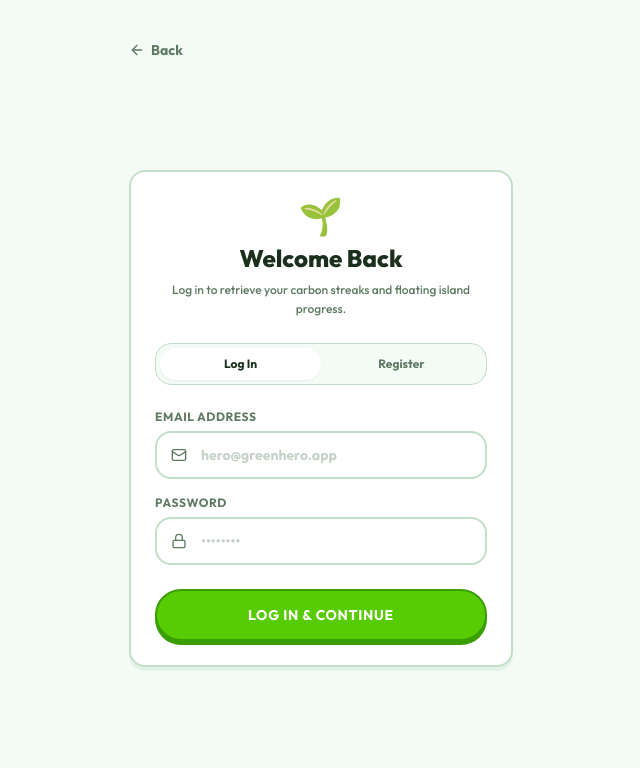
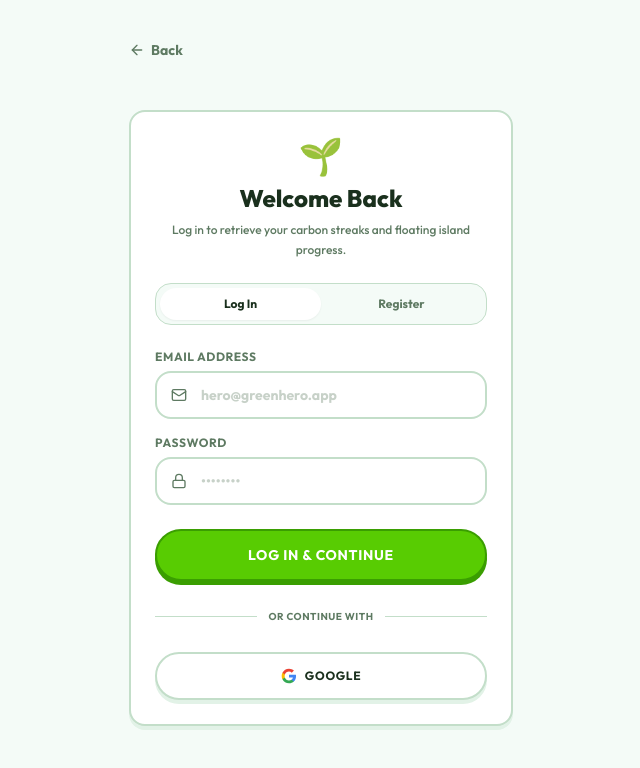
Before and after one commit to devvikax/PromptWars_03, a Next.js app: page /auth in a window 1280 px wide. Shown: the top 768 px of the page, without its empty margins (319-959 px from the left). Built offline with nearby package versions, Linux system fonts and the light colour scheme; no server answers.

Commit message:
feat: add Google Sign-In support using Firebase Auth

```diff
--- a/app/auth/page.tsx
+++ b/app/auth/page.tsx
@@ -11,8 +11,19 @@ import { useToastStore } from "@/store/toast-store"
 
 export default function AuthPage() {
   const router = useRouter()
-  const { login, register, isLoading, error } = useAuth()
+  const { login, register, loginWithGoogle, isLoading, error } = useAuth()
   const addToast = useToastStore((state) => state.addToast)
+
+  const handleGoogleSignIn = async () => {
+    const ok = await loginWithGoogle()
+    if (ok) {
+      setSuccess(true)
+      addToast("Successfully logged in with Google!", "success")
+      setTimeout(() => {
+        router.push("/dashboard")
+      }, 1500)
+    }
+  }
 
   const [email, setEmail] = React.useState("")
   const [password, setPassword] = React.useState("")
@@ -182,6 +193,42 @@ export default function AuthPage() {
                   {mode === "login" ? "Log In & Continue" : "Create Account"}
                 </Button>
               </form>
+
+              {/* Divider */}
+              <div className="flex items-center my-1">
+                <div className="flex-1 border-t border-border-light dark:border-border-dark"></div>
+                <span className="px-3 text-[10px] font-bold uppercase tracking-wider text-text-muted-light dark:text-text-muted-dark">Or continue with</span>
+                <div className="flex-1 border-t border-border-light dark:border-border-dark"></div>
+              </div>
+
+              {/* Google Button */}
+              <Button
+                variant="outline"
+                type="button"
+                disabled={isLoading}
+                onClick={handleGoogleSignIn}
+                className="w-full flex items-center justify-center gap-2 border-2 border-border-light hover:border-primaryGreen dark:border-border-dark dark:hover:border-primaryGreen text-xs font-bold"
+              >
+                <svg className="w-4 h-4 flex-shrink-0" viewBox="0 0 24 24">
+                  <path
+                    fill="#4285F4"
+                    d="M22.56 12.25c0-.78-.07-1.53-.2-2.25H12v4.26h5.92c-.26 1.37-1.04 2.53-2.21 3.31v2.77h3.57c2.08-1.92 3.28-4.74 3.28-8.09z"
+                  />
+                  <path
+                    fill="#34A853"
+                    d="M12 23c2.97 0 5.46-.98 7.28-2.66l-3.57-2.77c-.98.66-2.23 1.06-3.71 1.06-2.86 0-5.29-1.93-6.16-4.53H2.18v2.84C3.99 20.53 7.7 23 12 23z"
+                  />
+                  <path
+                    fill="#FBBC05"
+                    d="M5.84 14.09c-.22-.66-.35-1.36-.35-2.09s.13-1.43.35-2.09V7.06H2.18C1.43 8.55 1 10.22 1 12s.43 3.45 1.18 4.94l2.85-2.22.81-.63z"
+                  />
+                  <path
+                    fill="#EA4335"
+                    d="M12 5.38c1.62 0 3.06.56 4.21 1.64l3.15-3.15C17.45 2.09 14.97 1 12 1 7.7 1 3.99 3.47 2.18 7.06l3.66 2.84c.87-2.6 3.3-4.52 6.16-4.52z"
+                  />
+                </svg>
+                <span>Google</span>
+              </Button>
             </motion.div>
           ) : (
             <motion.div
--- a/hooks/use-auth.ts
+++ b/hooks/use-auth.ts
@@ -5,6 +5,7 @@ import { useSessionStore } from "@/store/session-store"
 import {
   signInWithEmailPassword,
   registerWithEmailPassword,
+  signInWithGoogle,
   signOutUser,
 } from "@/services/auth"
 
@@ -36,6 +37,10 @@ export function useAuth() {
     loginAsGuest,
     login: handleLogin,
     register: handleRegister,
+    loginWithGoogle: async (): Promise<boolean> => {
+      clearError()
+      return await signInWithGoogle()
+    },
     logout: handleLogout,
   }
 }
--- a/services/auth.ts
+++ b/services/auth.ts
@@ -3,7 +3,9 @@ import {
   signOut as firebaseSignOut,
   onAuthStateChanged,
   signInWithEmailAndPassword,
-  createUserWithEmailAndPassword
+  createUserWithEmailAndPassword,
+  GoogleAuthProvider,
+  signInWithPopup
 } from "firebase/auth"
 import { useAuthStore } from "@/store/auth-store"
 import { useSessionStore } from "@/store/session-store"
@@ -210,6 +212,70 @@ export async function signInWithEmailPassword(email: string, password: string):
   }
 }
 
+export async function signInWithGoogle(): Promise<boolean> {
+  const { setError, setLoading } = useSessionStore.getState()
+  setLoading(true)
+  setError(null)
+
+  if (isPlaceholderMode) {
+    await new Promise((resolve) => setTimeout(resolve, 800))
+    const mockUserId = "usr_mock_google_" + Math.random().toString(36).substring(2, 9)
+    document.cookie = `fb-access-token=mock-token-${mockUserId}; path=/; max-age=${60 * 60 * 24 * 7}; SameSite=Lax`
+
+    useAuthStore.getState().setSessionUser({
+      id: mockUserId,
+      email: "google-user@example.com",
+    })
+
+    await syncAndMergeGuestProgress(mockUserId)
+    setLoading(false)
+    return true
+  }
+
+  try {
+    if (!auth) throw new Error("Firebase Auth is not initialized.")
+    const provider = new GoogleAuthProvider()
+    const result = await signInWithPopup(auth, provider)
+      .catch((err) => {
+        console.error("Google sign in failed:", err)
+        let userMessage = err.message || "Failed to sign in with Google."
+        if (err.code === "auth/popup-closed-by-user") {
+          userMessage = "Sign-in popup closed before completion."
+        } else if (err.code === "auth/cancelled-popup-request") {
+          userMessage = "Multiple popups opened. Request cancelled."
+        }
+        setError(userMessage)
+        return null
+      })
+
+    if (!result) {
+      return false
+    }
+
+    if (result.user) {
+      // Wait for session user to resolve via bridge
+      let retries = 0
+      while (retries < 20) {
+        const currentUser = useAuthStore.getState().user
+        if (currentUser) {
+          await syncAndMergeGuestProgress(currentUser.id)
+          return true
+        }
+        await new Promise((resolve) => setTimeout(resolve, 300))
+        retries++
+      }
+      throw new Error("Sync timeout. Please refresh the page.")
+    }
+    return false
+  } catch (err: any) {
+    console.error("Unhandled Google sign-in failed:", err)
+    setError(err.message || "Failed to sign in with Google.")
+    return false
+  } finally {
+    setLoading(false)
+  }
+}
+
 export async function signOutUser(): Promise<void> {
   try {
     if (!isPlaceholderMode && auth) {
```
